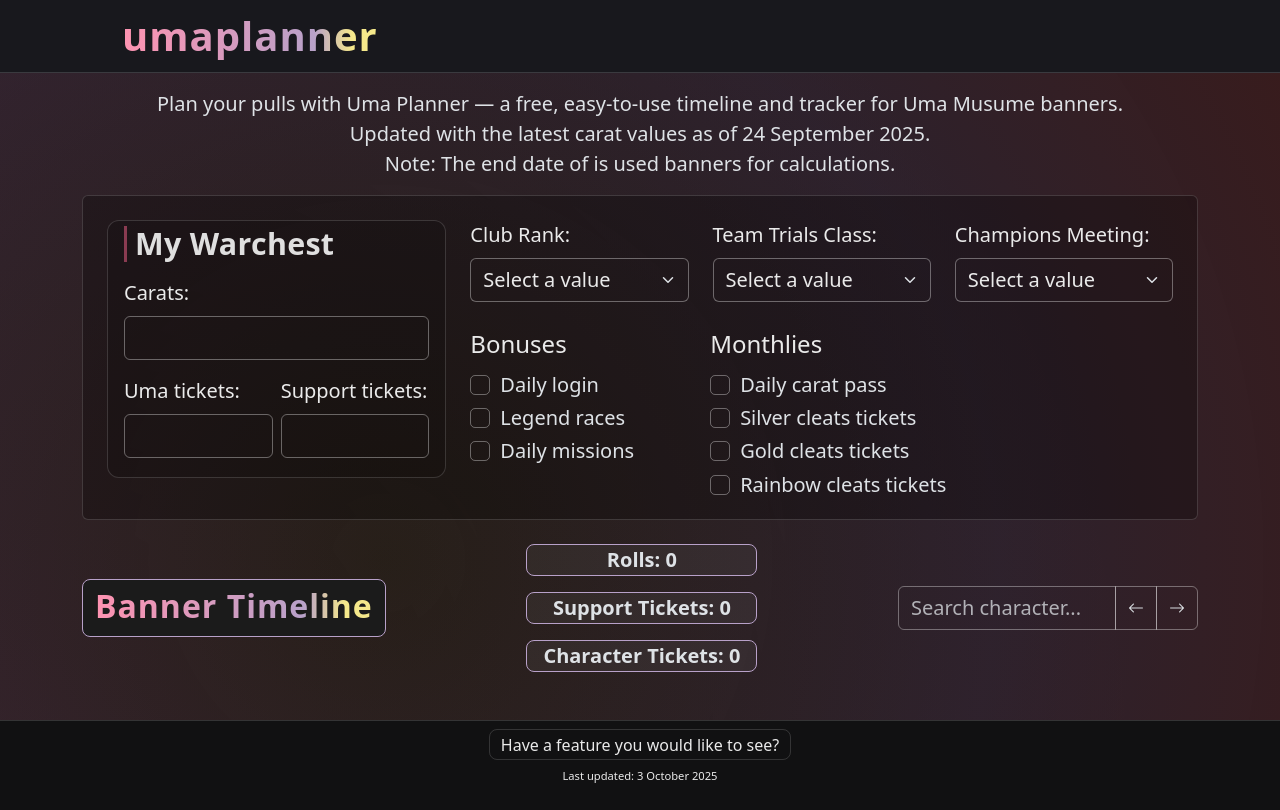
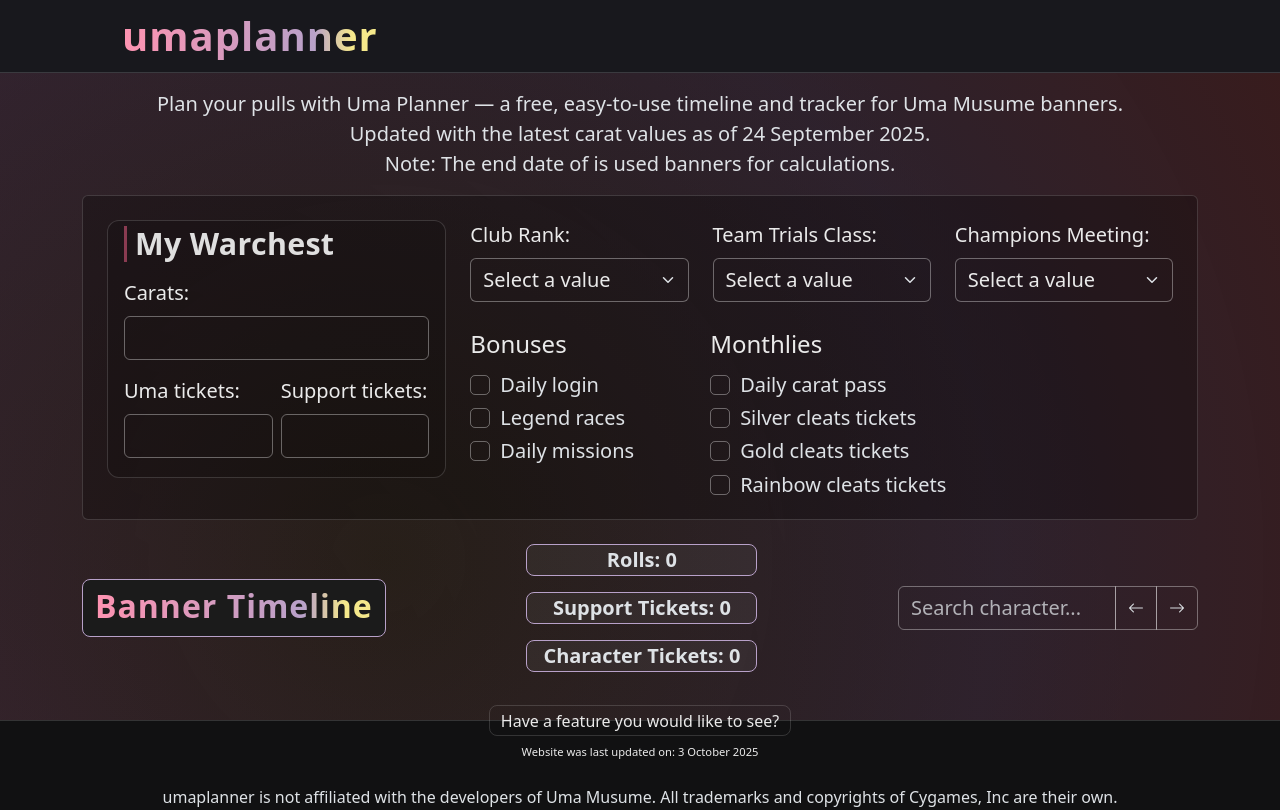
Before and after one commit to Lily123xoxo/uma-gacha-planner, a Next.js app: page / in a window 1280 px wide. Built offline with nearby package versions, Linux system fonts and the light colour scheme; no server answers; the database is empty.

Commit message:
footer updated for disclaimer content

```diff
--- a/components/Footer.tsx
+++ b/components/Footer.tsx
@@ -7,7 +7,8 @@ export default function Footer() {
                     Have a feature you would like to see?
                 </a>
             </span>
-            <p className="last-updated">Last updated: 3 October 2025</p>
+            <p className="last-updated">Website was last updated on: 3 October 2025</p>
+            <p className="disclaimer">umaplanner is not affiliated with the developers of Uma Musume. All trademarks and copyrights of Cygames, Inc are their own.</p>
         </div>
     </footer>
   );
```
